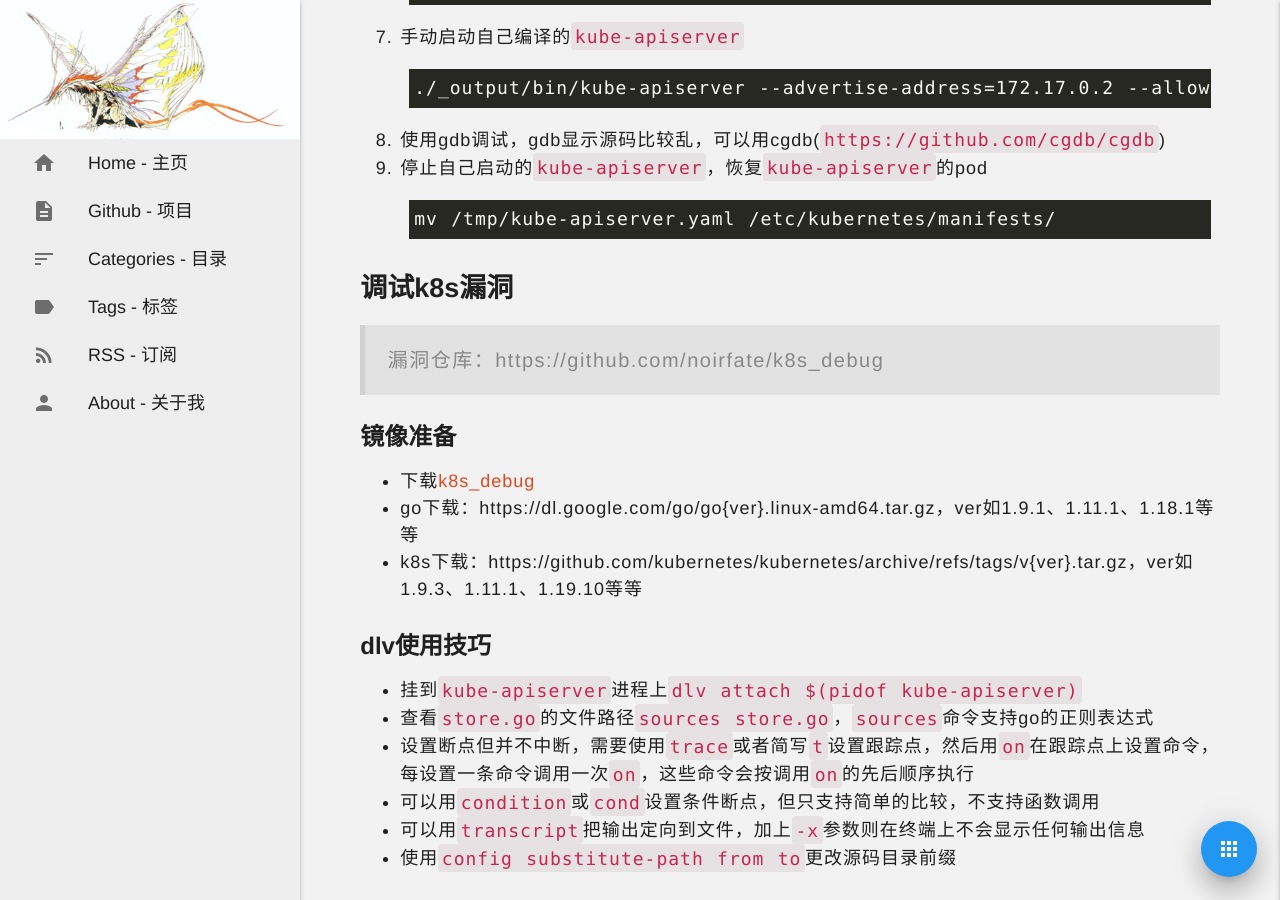
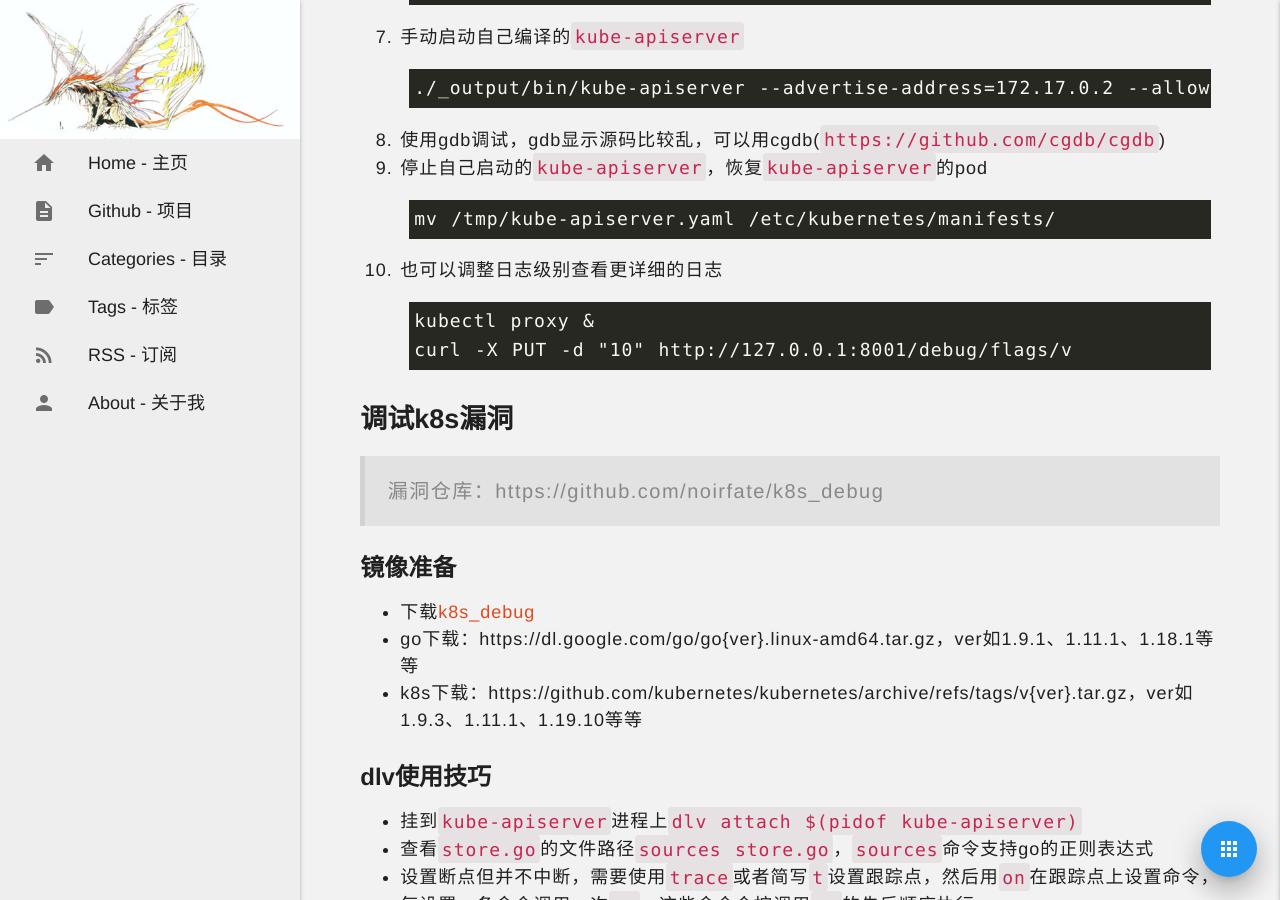
Before and after one commit to noirfate/noirfate.github.io, a Jekyll site: the page built from _posts/2022-04-18-k8s-env.md, in a window 1280 px wide and 900 px high, scrolled down 20308 px. Built offline with Jekyll 4.4.1, drawn with Linux system fonts in a browser that asks for light colours; some web fonts are replaced; a script that is not in the unit is left out.

Commit message:
Update 2022-04-18-k8s-env.md

````diff
--- a/_posts/2022-04-18-k8s-env.md
+++ b/_posts/2022-04-18-k8s-env.md
@@ -611,6 +611,11 @@ mv /etc/kubernetes/manifests/kube-apiserver.yaml /tmp/
 ```
 mv /tmp/kube-apiserver.yaml /etc/kubernetes/manifests/
 ```
+10. 也可以调整日志级别查看更详细的日志
+```
+kubectl proxy &
+curl -X PUT -d "10" http://127.0.0.1:8001/debug/flags/v
+```
 
 ## 调试k8s漏洞
 > 漏洞仓库：https://github.com/noirfate/k8s_debug
````
